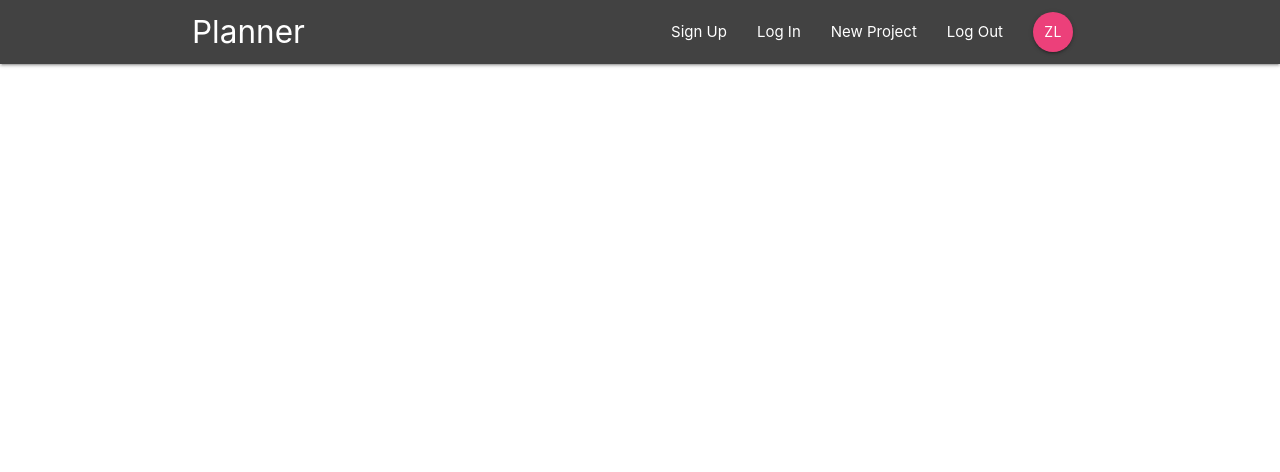
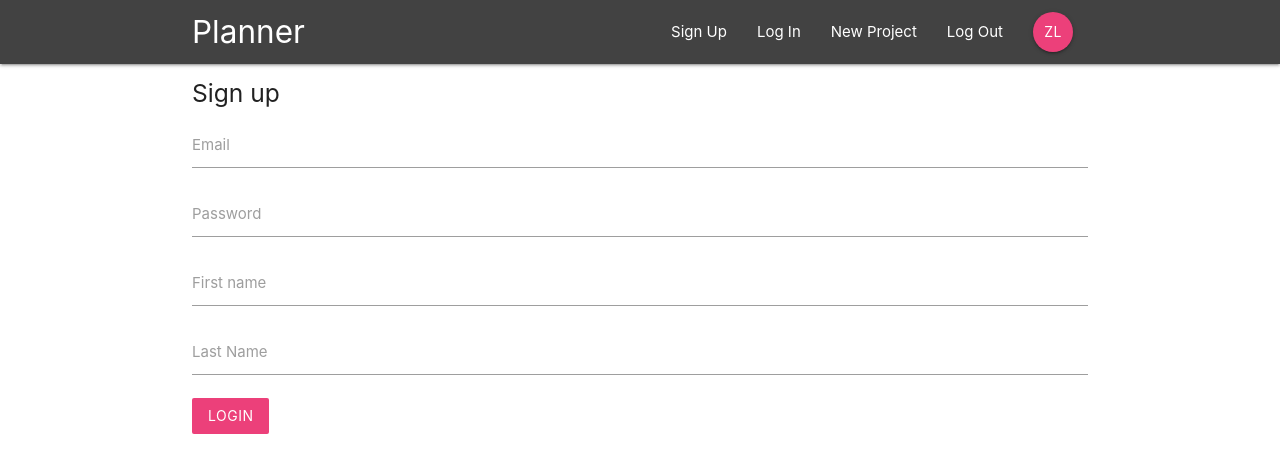
Before and after one commit to ZachLynch123/redux-firebase, a React (Create React App) app: page /signup in a window 1280 px wide. Shown: the top 472 px of the page. Built offline with nearby package versions, Linux system fonts and the light colour scheme.

Commit message:
Signup page created and linked to navbar links

```diff
--- a/src/App.js
+++ b/src/App.js
@@ -4,6 +4,7 @@
 import Dashboard from './components/dashboard/Dashboard';
 import ProjectDetails from './components/projects/ProjectDetails';
 import SignIn from './components/auth/SignIn';
+import SignUp from './components/auth/SignUp';
 
 class App extends Component {
   render() {
@@ -15,6 +16,7 @@
             <Route exact path="/" component={Dashboard} />
             <Route path='/project/:id' component={ProjectDetails} />
             <Route path="/login" component={SignIn} />
+            <Route path="/signup" component={SignUp} />
           </Switch>
         </div>
       </Router>
--- a/src/components/auth/SignIn.js
+++ b/src/components/auth/SignIn.js
@@ -2,15 +2,21 @@
 
 class SignIn extends Component {
     state = {
+        email: '',
+        passowrd: ''
+    }
+
+    handleChange = (e) => {
+        this.setState({
+            [e.target.id]: e.target.value
+        });
 
     }
 
-    handleChange = (e) => {
-        console.log(e);
-    }
+    handleSubmit = (e) => {
+        e.preventDefault();
+        console.log(this.state);
 
-    handleSubmit = (e) => {
-        console.log(e);
     }
 
   render() {
--- a/src/components/auth/SignUp.js
+++ b/src/components/auth/SignUp.js
@@ -1,10 +1,50 @@
 import React, { Component } from 'react'
 
 class SignUp extends Component {
+    state = {
+        email: '',
+        passowrd: '',
+        firstNmae: '',
+        lastName: '',
+    }
+
+    handleChange = (e) => {
+        this.setState({
+            [e.target.id]: e.target.value
+        });
+
+    }
+
+    handleSubmit = (e) => {
+        e.preventDefault();
+
+    }
+
   render() {
     return (
-      <div>
-
+      <div className="container">
+        <form onSubmit={this.handleSubmit} className="white">
+            <h5 className="grey-text-darken-3">Sign up</h5>
+            <div className="input-field">
+                <label htmlFor="email">Email</label>
+                <input type="email" id="email" onChange={this.handleChange} />
+            </div>
+            <div className="input-field">
+                <label htmlFor="password">Password</label>
+                <input type="password" id="password" onChange={this.handleChange} />
+            </div>
+            <div className="input-field">
+                <label htmlFor="firstName">First name</label>
+                <input type="text" id="firstName" onChange={this.handleChange} />
+            </div>
+            <div className="input-field">
+                <label htmlFor="lastName">Last Name</label>
+                <input type="text" id="lastName" onChange={this.handleChange} />
+            </div>
+            <div className="input-field">
+                <button className="btn pink lighten-1 z-depth-0">Login</button>
+            </div>
+        </form>
       </div>
     )
   }
--- a/src/components/layout/SignedOutLinks.js
+++ b/src/components/layout/SignedOutLinks.js
@@ -4,8 +4,8 @@
 const SignedOutLinks = () => {
     return (
         <ul className="right">
-            <li><NavLink to="/">Sign Up</NavLink></li>
-            <li><NavLink to="/">Log In</NavLink></li>
+            <li><NavLink to="/signup">Sign Up</NavLink></li>
+            <li><NavLink to="/login">Log In</NavLink></li>
         </ul>
     );
 }
```
